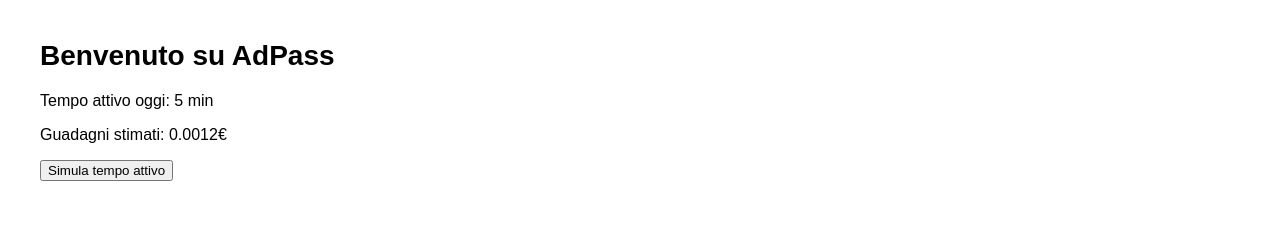
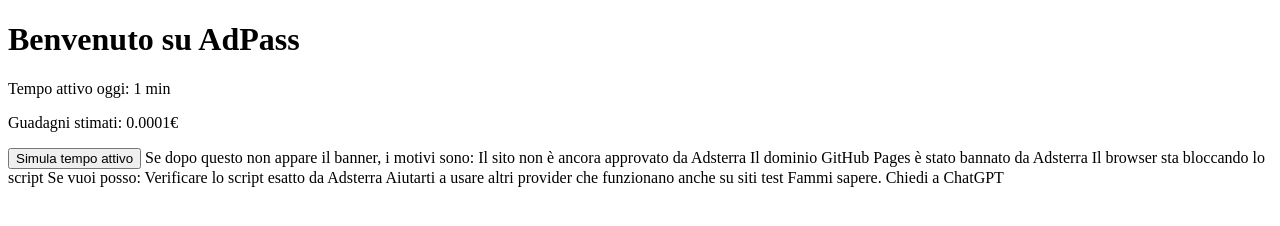
Before and after one commit to latiniwork-cmd/adpass-landing, a plain HTML site: page index.html in a window 1280 px wide. Both pictures are taken after a click on the button "Simula tempo attivo". Drawn offline with Linux system fonts and the light colour scheme.

Commit message:
Update index.html

```diff
--- a/index.html
+++ b/index.html
@@ -3,25 +3,11 @@
 <head>
   <meta charset="UTF-8">
   <title>AdPass - Guadagna Passivamente</title>
-  <style>
-    body {
-      font-family: Arial, sans-serif;
-      margin: 40px;
-    }
-    h1 {
-      font-size: 28px;
-      margin-bottom: 10px;
-    }
-    #banner-container {
-      margin: 20px 0;
-    }
-  </style>
 </head>
 <body>
   <h1>Benvenuto su AdPass</h1>
 
   <div id="banner-container">
-  <!-- Banner Adsterra -->
     <script type="text/javascript">
       atOptions = {
         'key' : '08ac3bf9b79fff4c1e8d924ac753dbd0',
@@ -40,15 +26,37 @@
 
   <script>
     let uptime = 0;
-    let earnings = 0.0000;
-
+    let earnings = 0;
     function simulateEarning() {
-      uptime += 5; // Simula 5 minuti per click
-      earnings += 0.0012; // Guadagno finto per click
-
-      document.getElementById('uptime').innerText = `${uptime} min`;
-      document.getElementById('earnings').innerText = `${earnings.toFixed(4)}€`;
+      uptime += 1;
+      earnings += 0.0001;
+      document.getElementById("uptime").innerText = uptime + " min";
+      document.getElementById("earnings").innerText = earnings.toFixed(4) + "€";
     }
   </script>
 </body>
 </html>
+Se dopo questo non appare il banner, i motivi sono:
+
+Il sito non è ancora approvato da Adsterra
+
+Il dominio GitHub Pages è stato bannato da Adsterra
+
+Il browser sta bloccando lo script
+
+Se vuoi posso:
+
+Verificare lo script esatto da Adsterra
+
+Aiutarti a usare altri provider che funzionano anche su siti test
+
+Fammi sapere.
+
+
+
+
+
+
+
+
+Chiedi a ChatGPT
```
Lines whose indentation alone changed are shown as unchanged.
